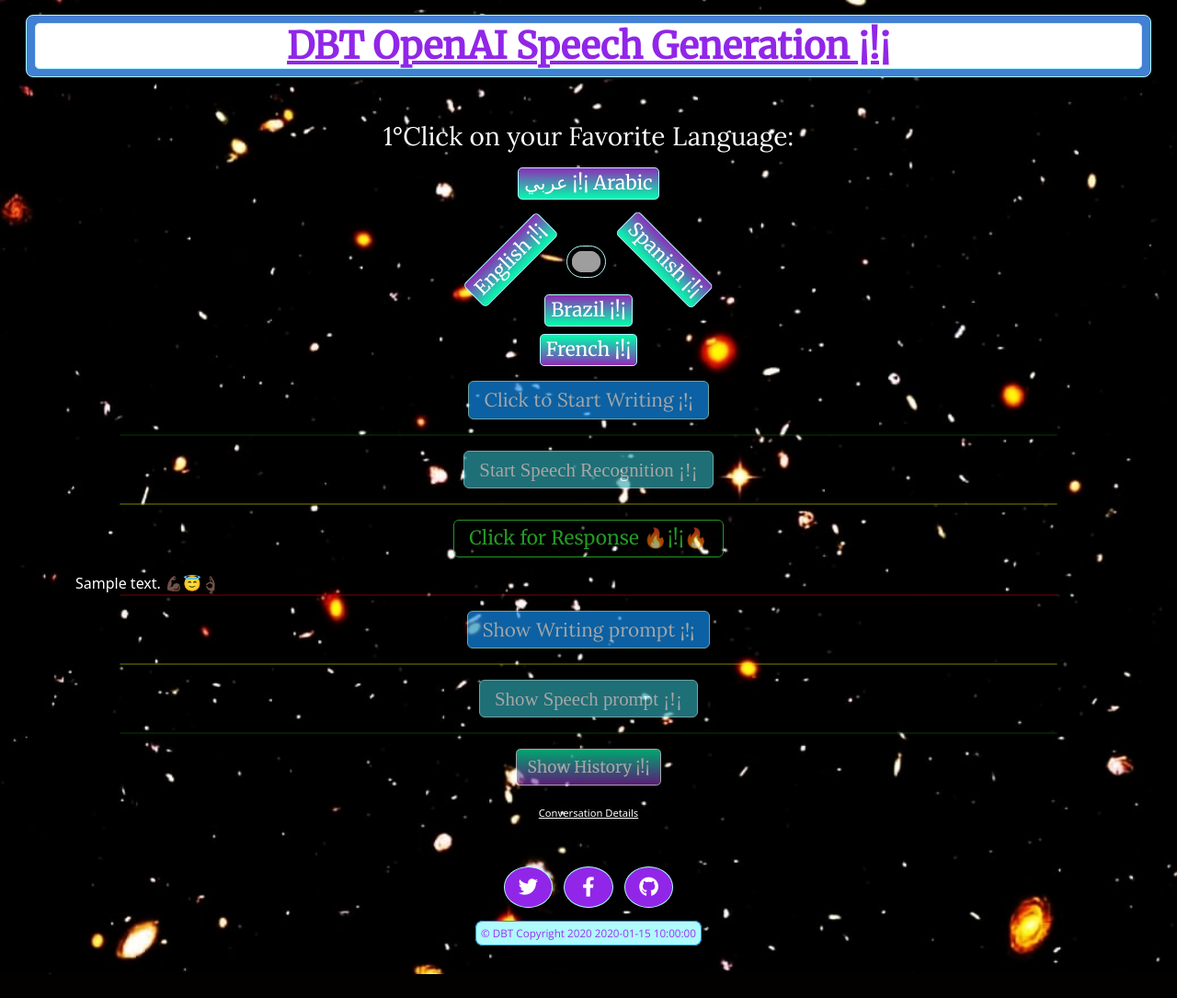
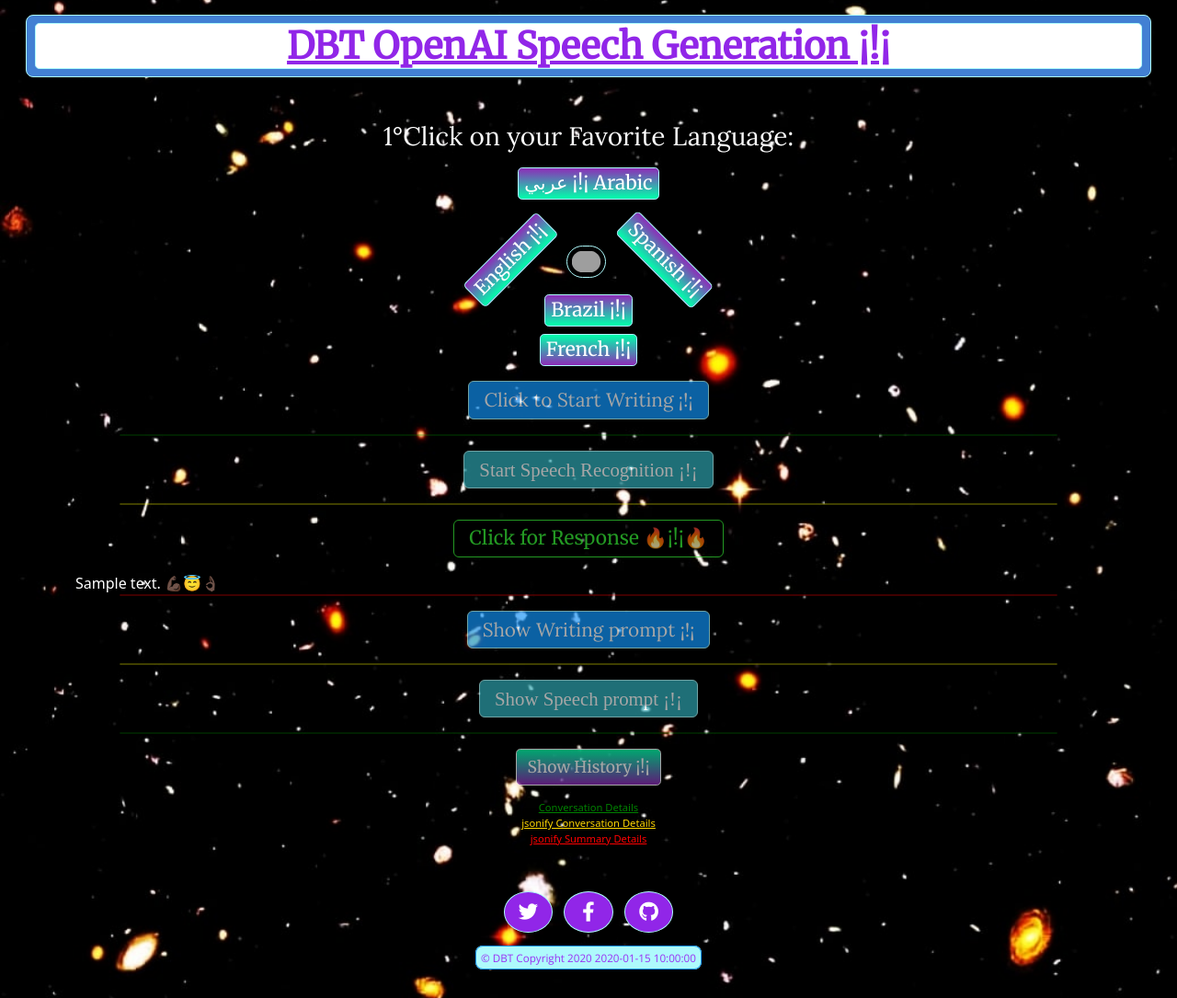
Before and after one commit to isaacaisha/dbt-openai, a Flask app: template templates/index.html in a window 1280 px wide. Shown: the whole page at 92% size. Before the commit the page ends 1059 px from the top, so only its background shows below. Run offline with Flask 3, Linux system fonts and the light colour scheme; the template is opened without the code that fills it: values that come from a table or form of the project are taken from there, most other values are stand-ins (such as "Sample title", 1, 10 or a date in 2020); some libraries are stand-ins or nearby versions; grey boxes are pictures that could not be loaded.

Commit message:
add links to redirect the user to the jsonify result page

```diff
--- a/static/assets/css/style.css
+++ b/static/assets/css/style.css
@@ -231,7 +231,7 @@ textarea#writing_text.form-control, #final-result-content {
     font-size: 1.09rem;
 }
 
-#content > div:nth-child(11) > a {
+.detail {
     font-size: 0.7rem;
 }
 
--- a/templates/index.html
+++ b/templates/index.html
@@ -156,8 +156,18 @@
     {% endfor %}
 </div>
 
-<div class="text-center mb-5">
-    <a href="/show-history" style="color:#fff;">Conversation Details</a>
+<div class="text-center detail">
+    <a href="/show-history" style="color:green;">Conversation Details</a>
+</div>
+<div class="text-center detail">
+    <a href="https://dbt-openai-a853e0d6a59a.herokuapp.com/show-conversation-api" style="color:gold;">
+        jsonify Conversation Details
+    </a>
+</div>
+<div class="text-center detail mb-5">
+    <a href="https://dbt-openai-a853e0d6a59a.herokuapp.com/show-summary-api" style="color:red;">
+        jsonify Summary Details
+    </a>
 </div>
 
 {% endblock %}
```
